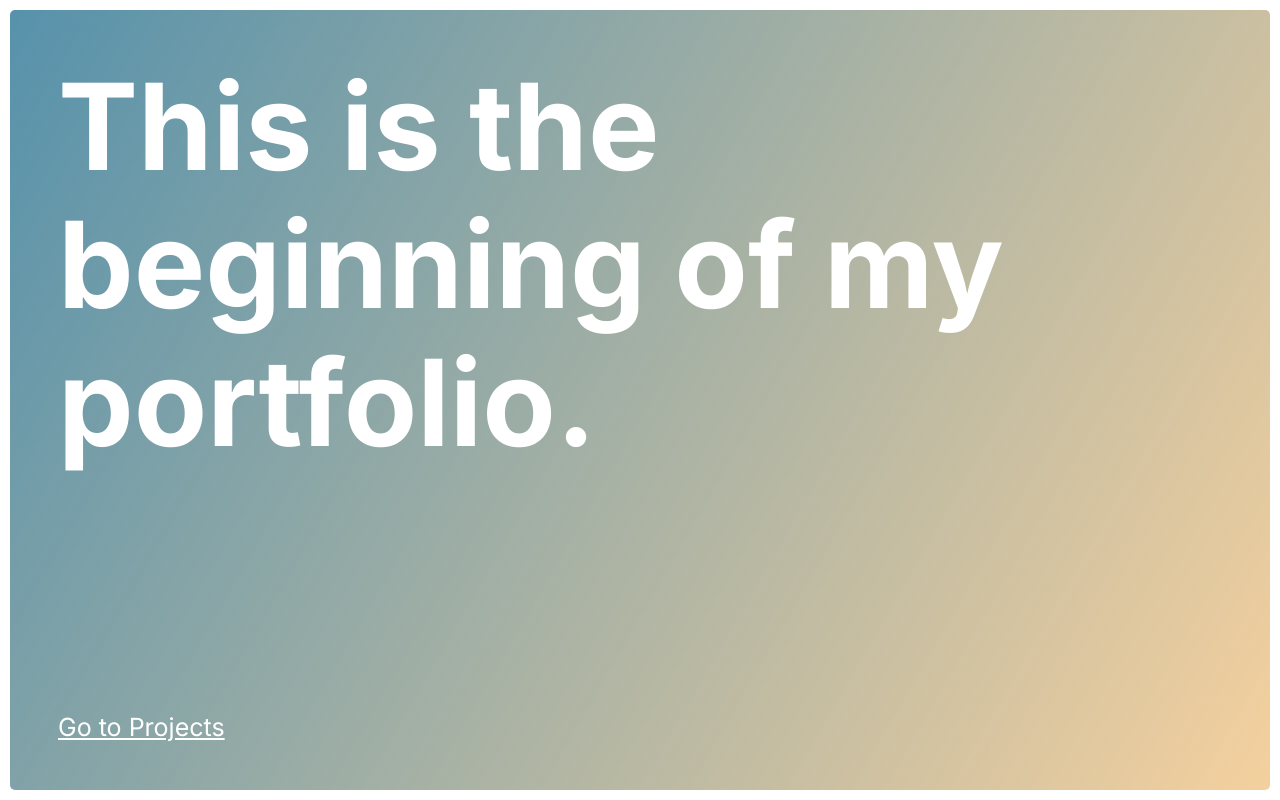
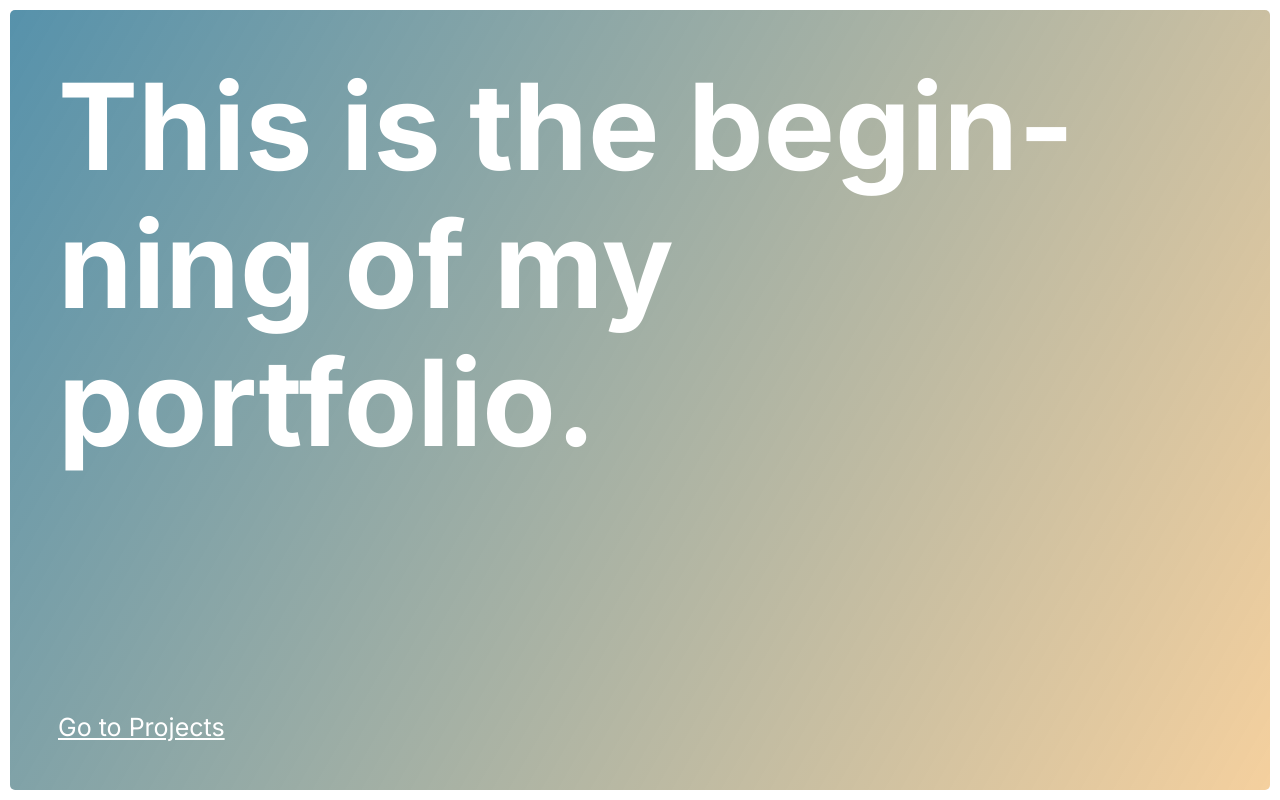
Before and after one commit to coeurofbear/gisse-la, a Vue app: page / in a window 1280 px wide. Built offline with nearby package versions, Linux system fonts and the light colour scheme.

Commit message:
feat: hyphen

```diff
--- a/public/index.html
+++ b/public/index.html
@@ -1,5 +1,5 @@
 <!DOCTYPE html>
-<html lang="">
+<html lang="en-US">
   <head>
     <meta charset="utf-8">
     <meta http-equiv="X-UA-Compatible" content="IE=edge">
--- a/src/App.vue
+++ b/src/App.vue
@@ -1,7 +1,5 @@
 <template>
-  <div id="app">
-    <router-view />
-  </div>
+  <router-view />
 </template>
 
 <script>
--- a/src/assets/css/project/_general.scss
+++ b/src/assets/css/project/_general.scss
@@ -25,6 +25,7 @@ h2,
 h3,
 h4 {
   margin: 0;
+  hyphens: auto;
 }
 
 .main-title {
```
